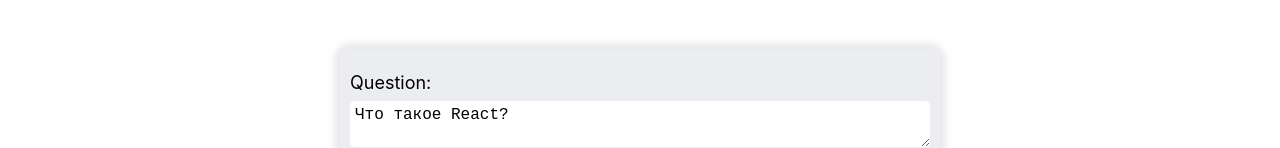
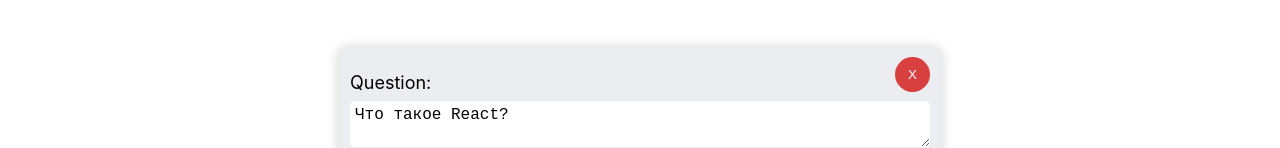
Before and after one commit to Uspex918/react-app-course, a React (Vite) app: page /editquestion/1 in a window 1280 px wide. Shown: the part 133-281 px from the top of the page. Built offline with nearby package versions, Linux system fonts and the light colour scheme; data requests are answered from the project's data file.

Commit message:
edit question page inplementation

```diff
--- a/src/pages/EditQuestionPage/EditQuestion.jsx
+++ b/src/pages/EditQuestionPage/EditQuestion.jsx
@@ -6,6 +6,8 @@
 import { API_URL } from "../../constants";
 import { toast } from "react-toastify";
 import { dateFormat } from "../../helpers/dateFormat";
+import { useFetch } from "../../hooks/useFetch";
+import { useNavigate } from "react-router-dom";
 
 const editCardAction = async (_previousState, formData) => {
     try {
@@ -46,23 +48,43 @@
 };
 
 export const EditQuestion = ({ initialState = {} }) => {
+    const navigate = useNavigate();
     const [formState, formAction, isPending] = useActionState(editCardAction, {
         ...initialState,
         clearForm: false,
     });
     console.log("is", initialState);
+    const [removeQuestion, isQuestionRemoving] = useFetch(async () => {
+        await fetch(`${API_URL}/react/${initialState.id}`, { method: "DELETE" });
+
+        toast.success("The question has been successfully removed!");
+        navigate("/");
+    });
+
+    const onRemoveQuestionHandler = () => {
+        const isRemove = confirm("Are you sure?");
+
+        isRemove && removeQuestion();
+    };
 
     return (
         <>
-            {isPending && <Loader />}
+            {(isPending || isQuestionRemoving) && <Loader />}
 
             <h1 className={cls.formTitle}>Edit question</h1>
 
             <div className={cls.formContainer}>
+                <button
+                    className={cls.removeBtn}
+                    disabled={isPending || isQuestionRemoving}
+                    onClick={onRemoveQuestionHandler}
+                >
+                    X
+                </button>
                 <QuestionForm
                     formAction={formAction}
                     state={formState}
-                    isPending={isPending}
+                    isPending={isPending || isQuestionRemoving}
                     submitBtnText="Edit Question"
                 />
             </div>
--- a/src/pages/EditQuestionPage/EditQuestionPage.module.css
+++ b/src/pages/EditQuestionPage/EditQuestionPage.module.css
@@ -12,3 +12,25 @@
     background-color: var(--card-bg-color);
     position: relative;
 }
+.removeBtn {
+    width: 35px;
+    height: 35px;
+    position: absolute;
+    top: 8px;
+    right: 10px;
+    border: none;
+    border-radius: 50%;
+    display: flex;
+    justify-content: center;
+    align-items: center;
+    color: #fff;
+    background-color: #d84040;
+    cursor: pointer;
+}
+.removeBtn:hover {
+    background-color: #f13838;
+}
+
+.removeBtn:disabled {
+    opacity: 0.3;
+}
```
